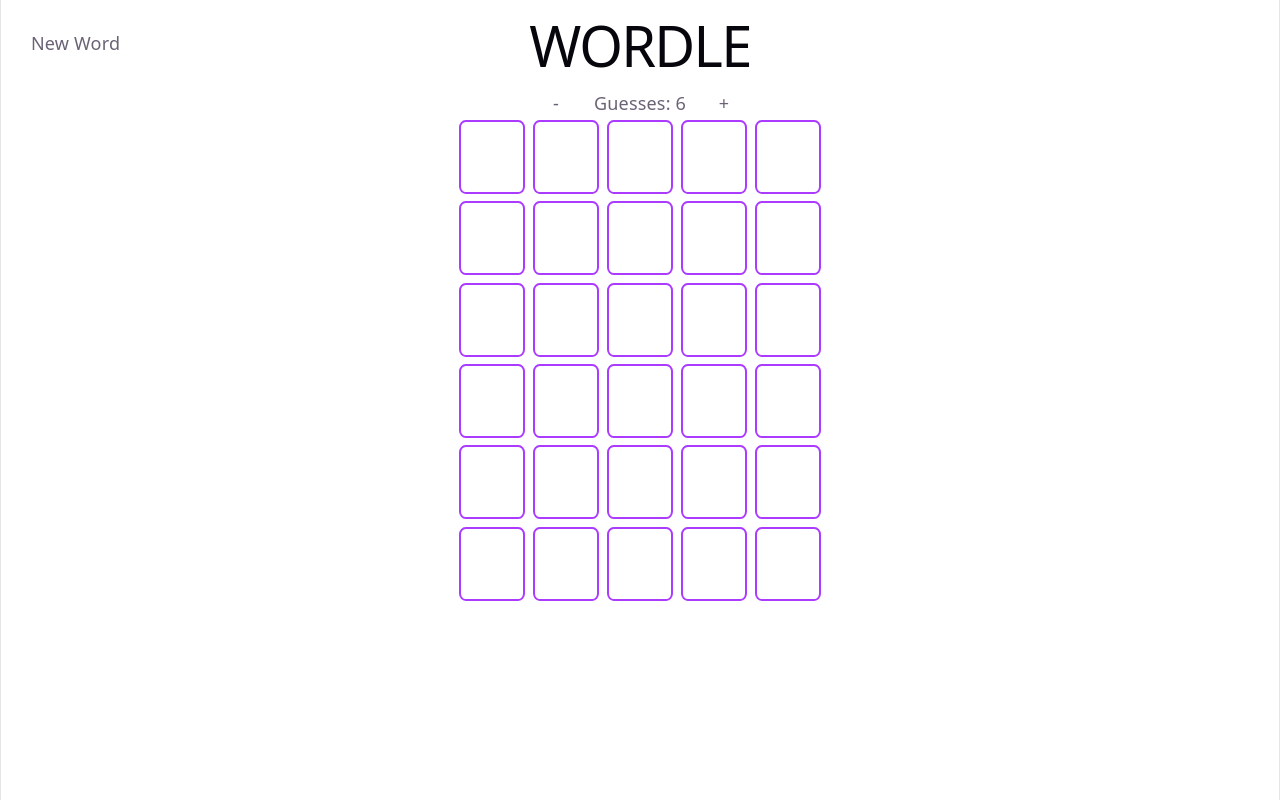
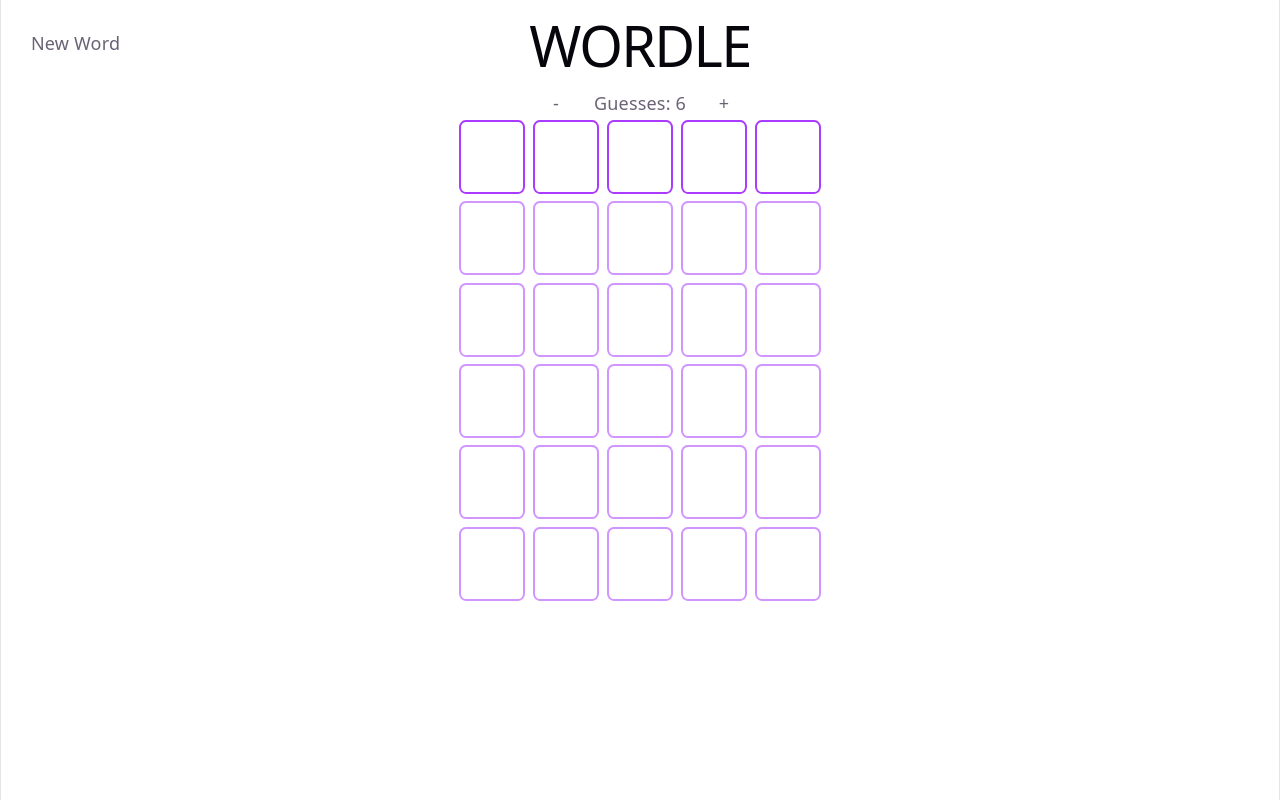
Before and after one commit to OliverBarta/Wordle, a React (Vite) app: page / in a window 1280 px wide. Built offline with nearby package versions, Linux system fonts and the light colour scheme.

Commit message:
added faded rows showing how many guesses left

```diff
--- a/src/App.jsx
+++ b/src/App.jsx
@@ -36,16 +36,6 @@
     setGameState('showingLoss')
   }
 
-  useEffect(() => {
-    if (gameState === "preGame") {
-      if (guessesAllowed-1 > previousGuesses.length) {
-        setPreviousGuesses([...previousGuesses, "     "])
-      } else if (guessesAllowed-1 < previousGuesses.length) {
-        setPreviousGuesses(prevItems => prevItems.slice(0, -1))
-      }
-    }
-  }, [guessesAllowed, previousGuesses, gameState])
-
   // runs at the start
   useEffect(() => {
     loadCSV()
@@ -53,10 +43,6 @@
 
   useEffect(() => {
     const handleKeyDown = (event) => {
-        if (gameState === "preGame") {
-          setPreviousGuesses([])
-          setGameState("playing")
-        }
         // Adding a letter to the current guess
         if (event.key.match(/^[a-zA-Z]$/) && currentGuess.length < 5) {
           setCurrentGuess(currentGuess + event.key.toUpperCase())
@@ -99,7 +85,7 @@
       <h1>WORDLE</h1>
       <DifficultySlider guessesAllowed={guessesAllowed} setGuessesAllowed={setGuessesAllowed} gameState={gameState}/>
       <button type="button" className='newWord' onClick={newWordF}>New Word</button>
-      <Board currentGuess={currentGuess} previousGuesses={previousGuesses} answer={answer} gameState={gameState} />
+      <Board currentGuess={currentGuess} previousGuesses={previousGuesses} answer={answer} gameState={gameState} guessesAllowed={guessesAllowed}/>
       <WinPopUp gameState={gameState} resetGame={closeWinPopUp} />
       <LosePopUp gameState={gameState} resetGame={closeLostPopUp} answer={answer} />
     </>
--- a/src/board.css
+++ b/src/board.css
@@ -53,3 +53,13 @@
     height: 70px;
     margin: 1%;
 }
+.SquareGrey {
+    all: unset;
+    align-content: center;
+    background-color: var(--bg);
+    border-radius: 10%;
+    border: 2px solid var(--accentFaded);
+    width: 70px;
+    height: 70px;
+    margin: 1%;
+}
--- a/src/board.jsx
+++ b/src/board.jsx
@@ -1,8 +1,9 @@
 
 import './board.css'
 
-function Board({currentGuess, previousGuesses, answer, gameState}) {
+function Board({currentGuess, previousGuesses, answer, gameState, guessesAllowed}) {
     const checkYellow = (guess, letter, answer, index) => {
+        // checks if a letter of a guess should be yellow (return true) or not (return false)
         var guessArr = guess.split("")
         var answerArr = answer.split("")
 
@@ -36,6 +37,7 @@
     return (
         <section>
             <div className="board">
+                {/* The row(s) with the previous guess(es) */}
                 {previousGuesses.map((guess, i) => (
                     <div key={i} className='Row'>
                         {guess.split("").map((letter, j) => (
@@ -50,6 +52,7 @@
                         ))}
                     </div>
                 ))}
+                {/* The row with the current guess */}
                 <div className="Row">
                     {[0,1,2,3,4].map(i => (
                         <div key={i} className={gameState === "won" || gameState === "showingWon" ? "SquareGreen" :
@@ -59,6 +62,14 @@
                         </div>
                     ))}
                 </div>
+                {/* The grey squares, unguessed rows */}
+                {Array.from({length: guessesAllowed-1-previousGuesses.length}, (_, i) => (
+                    <div key={i} className="Row">
+                        {"     ".split("").map((letter, j) => (
+                            <div key={j} className='SquareGrey'>{letter}</div>
+                        ))}
+                    </div>
+                ))}
             </div>
         </section>
     )
--- a/src/index.css
+++ b/src/index.css
@@ -8,6 +8,7 @@
   --border: #e5e4e7;
   --code-bg: #f4f3ec;
   --accent: #aa3bff;
+  --accentFaded: #aa3bff8a;
   --accent-bg: rgba(170, 59, 255, 0.1);
   --accent-border: rgba(170, 59, 255, 0.5);
   --social-bg: rgba(244, 243, 236, 0.5);
@@ -44,6 +45,7 @@
     --border: #2e303a;
     --code-bg: #1f2028;
     --accent: #c084fc;
+    --accentFaded: #c084fc7d;
     --accent-bg: rgba(192, 132, 252, 0.15);
     --accent-border: rgba(192, 132, 252, 0.5);
     --social-bg: rgba(47, 48, 58, 0.5);
```
